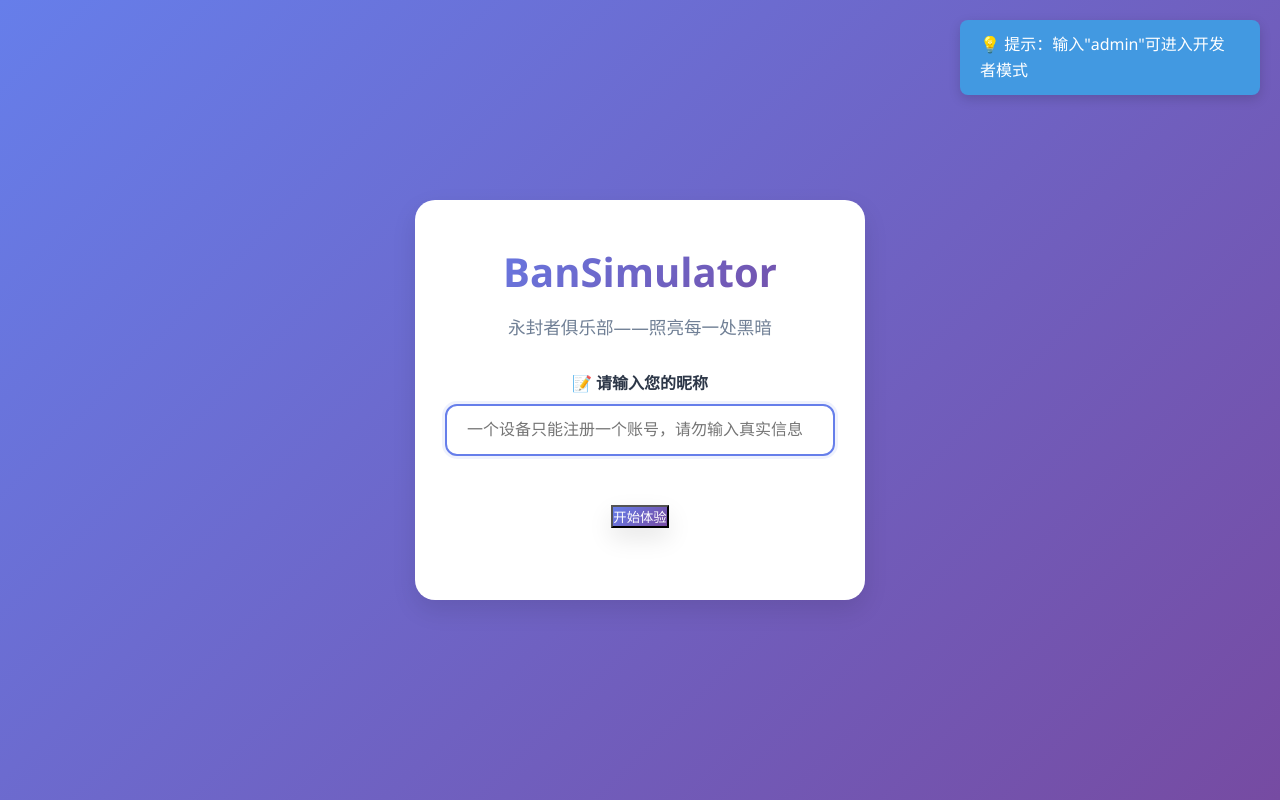
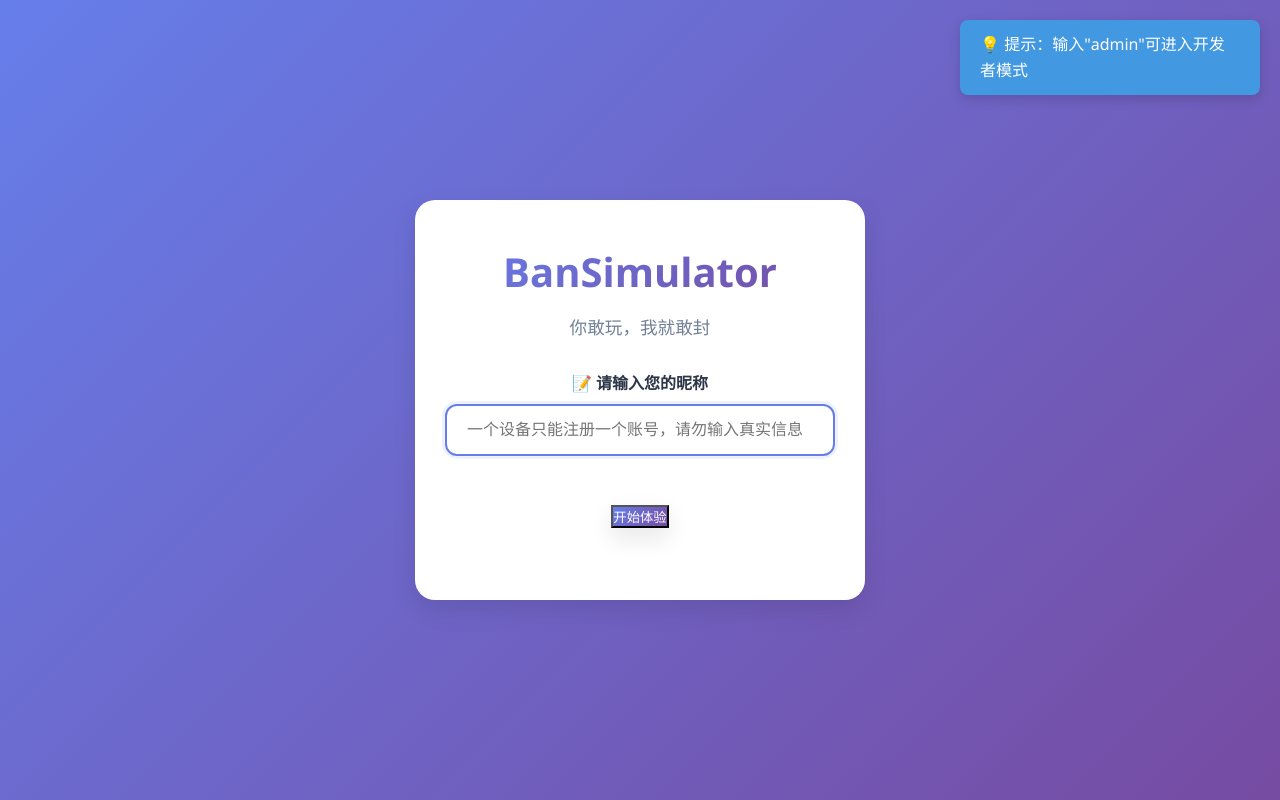
Before and after one commit to active-boy/bansimulator, a website: page index.html in a window 1280 px wide. Shown: the top 800 px of the page. Drawn offline with Linux system fonts and the light colour scheme.

Commit message:
Update index.html

```diff
--- a/index.html
+++ b/index.html
@@ -14,7 +14,7 @@
         <div class="login-container">
             <div class="logo">
                 <h1>BanSimulator</h1>
-                <div class="subtitle">永封者俱乐部——照亮每一处黑暗</div>
+                <div class="subtitle">你敢玩，我就敢封</div>
             </div>
 
             <div class="input-section">
```
